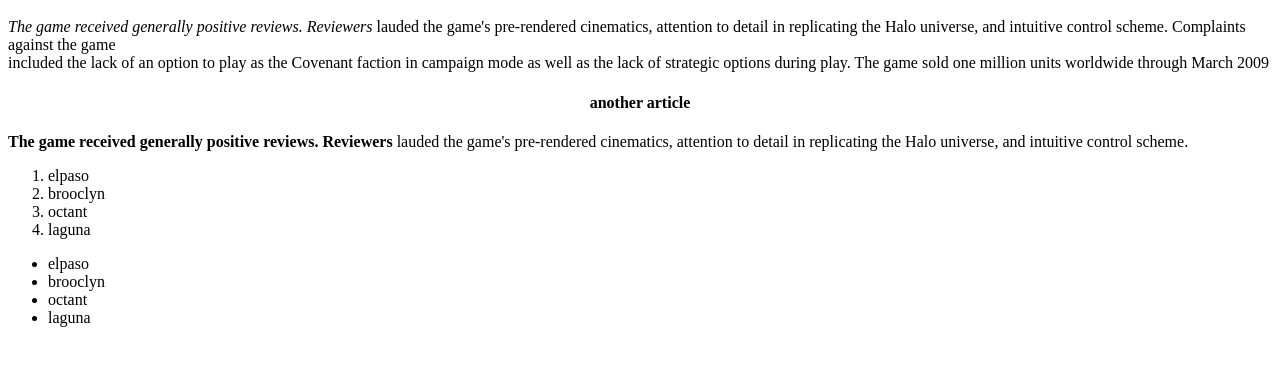
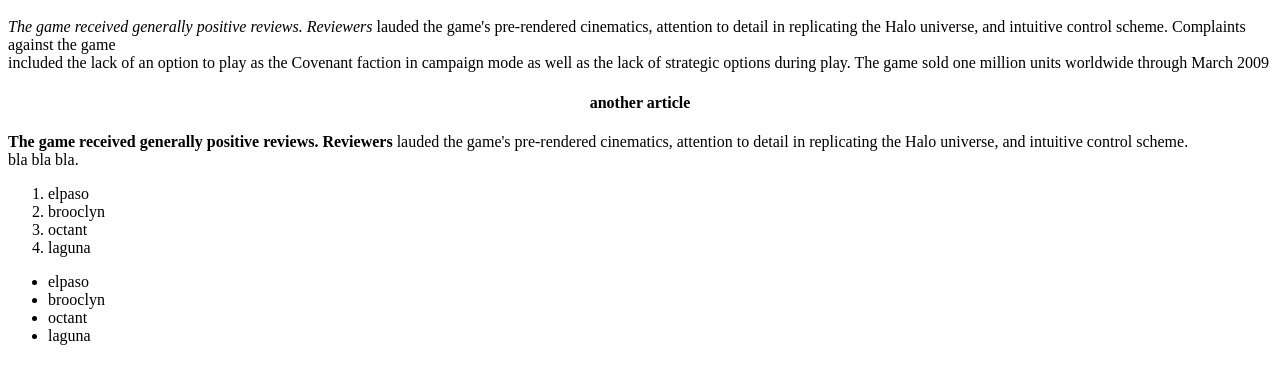
Before and after one commit to viktorbobryk/html_tasks, a plain HTML site: page git_tasks/lesson_1.html in a window 1280 px wide. Shown: the part 48-432 px from the top of the page. Drawn offline with Linux system fonts and the light colour scheme.

Commit message:
add some information

```diff
--- a/git_tasks/lesson_1.html
+++ b/git_tasks/lesson_1.html
@@ -21,7 +21,7 @@
 		<p>
 			<strong>The game received generally positive reviews. Reviewers</strong>
 			lauded the game's pre-rendered cinematics, attention to detail in replicating
-			the Halo universe, and intuitive control scheme.<br>
+			the Halo universe, and intuitive control scheme.<br>  bla bla bla.
 		</p>
 
 		<ol>
```
